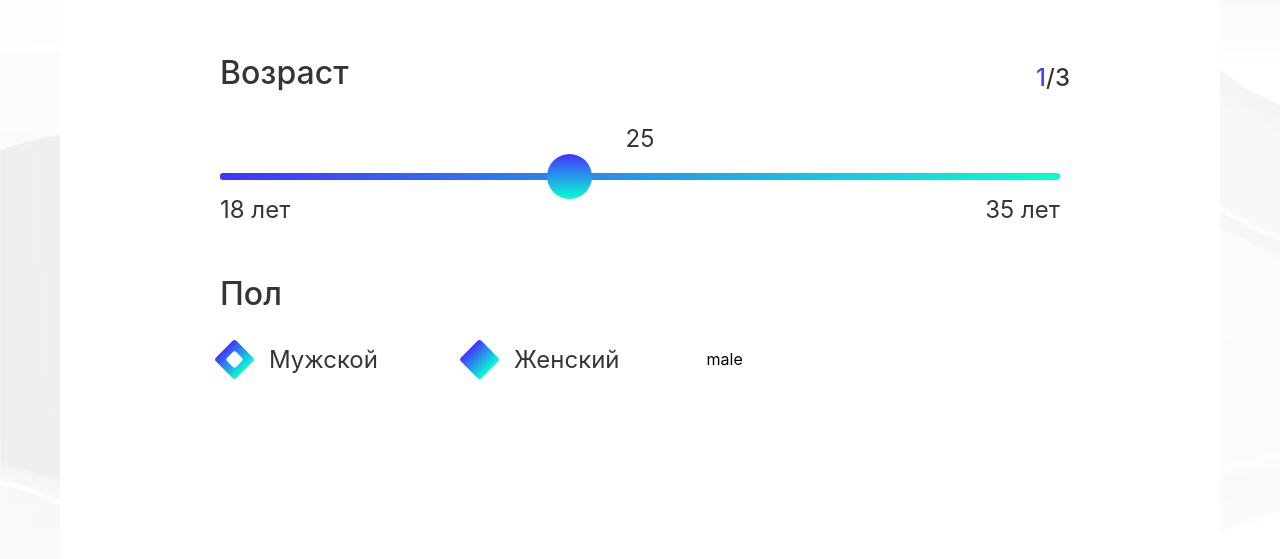
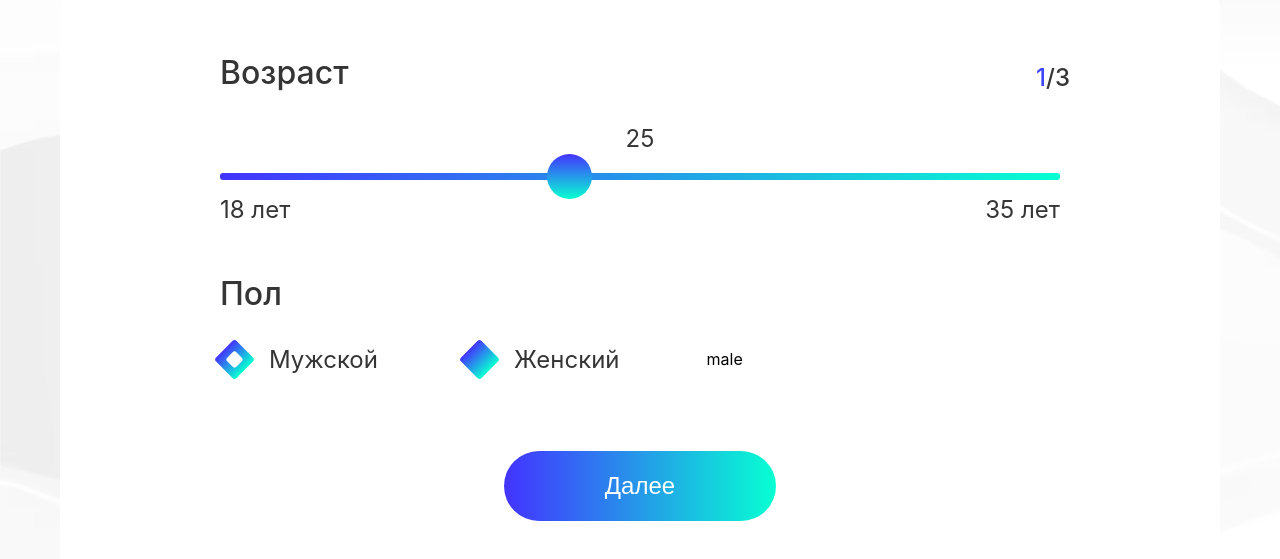
Before and after one commit to Aleksandr-Glebik/lead-pro-group-test-task, a React (Create React App) app: page / in a window 1280 px wide. Shown: the part 105-664 px from the top of the page. Built offline with nearby package versions, Linux system fonts and the light colour scheme.

Commit message:
feat: add comp Button

```diff
--- a/package.json
+++ b/package.json
@@ -10,6 +10,7 @@
     "@types/node": "^16.18.53",
     "@types/react": "^18.2.22",
     "@types/react-dom": "^18.2.7",
+    "clsx": "^2.0.0",
     "react": "^18.2.0",
     "react-dom": "^18.2.0",
     "react-scripts": "5.0.1",
--- a/src/components/FormContainer/FormContainer.tsx
+++ b/src/components/FormContainer/FormContainer.tsx
@@ -1,4 +1,5 @@
 import InputContainer from '../InputContainer/InputContainer'
+import Button from '../UI/Button/Button'
 import styles from './FormContainer.module.css'
 
 const FormContainer = () => {
@@ -9,6 +10,7 @@ const FormContainer = () => {
       </div>
       <InputContainer label='Возраст' type='range'/>
       <InputContainer label={'Пол'} type='radio'/>
+      <Button className='forward'>Далее</Button>
     </form>
   )
 }
--- /dev/null
+++ b/src/components/UI/Button/Button.module.css
@@ -0,0 +1,67 @@
+.container {
+    align-self: center;
+    margin-top: 27px;
+
+    display: flex;
+    justify-content: center;
+    align-items: center;
+    width: 272px;
+    height: 70px;
+    border-radius: 100px;
+    background: linear-gradient(to left, #4333FF, #07FFD2);
+    padding: 2px;
+    z-index: 1;
+
+    -webkit-transition: all 0.5s ease-in-out;
+    -moz-transition: all 0.5s ease-in-out;
+    -o-transition: all 0.5s ease-in-out;
+    transition: all 0.5s ease-in-out;
+}
+
+.container:hover {
+    background: linear-gradient(to right, #4333FF, #07FFD2);
+}
+
+.hide {
+    background: transparent;
+    padding: 0;
+}
+
+.btn {
+    border: none;
+    background: transparent;
+    cursor: pointer;
+
+    font-size: 24px;
+    font-weight: 500;
+
+    display: flex;
+    justify-content: center;
+    align-items: center;
+}
+
+.forward {
+    width: 272px;
+    height: 70px;
+    border-radius: 100px;
+    color: #FFFFFF;
+    background: linear-gradient(to right, #4333FF, #07FFD2);
+
+    -webkit-transition: background-color 0.5s ease-in-out;
+    -moz-transition: background-color 0.5s ease-in-out;
+    -o-transition: background-color 0.5s ease-in-out;
+    transition: background-color 0.5s ease-in-out;
+}
+
+.forward:hover {
+    background: linear-gradient(to right, #7E73FF, #07FFD2);
+}
+
+.back {
+    color: #353535;
+    background: #FFFFFF;
+    width: 100%;
+    height: 100%;
+    border-radius: 100px;
+    z-index: 10;
+}
--- /dev/null
+++ b/src/components/UI/Button/Button.tsx
@@ -0,0 +1,35 @@
+
+import React from 'react'
+import styles from './Button.module.css'
+import clsx from 'clsx'
+
+interface IButton {
+    children: React.ReactNode
+    className?: string
+}
+
+const Button: React.FC<IButton> = ({ children, className }) => {
+  const btnClickHandler = (event: React.MouseEvent<HTMLElement>) => {
+    event.preventDefault()
+    console.log('click btn')
+  }
+
+  return (
+    <div className={clsx(
+      styles.container,
+      className === 'forward' ? styles.hide : ''
+    )}>
+      <button
+        className={clsx(
+          styles.btn,
+          className === 'forward' ? styles.forward : styles.back,
+        )}
+        onClick={btnClickHandler}
+      >
+          { children }
+      </button>
+    </div>
+  )
+}
+
+export default Button
--- a/src/components/UI/inputs/InputRadio/InputRadio.tsx
+++ b/src/components/UI/inputs/InputRadio/InputRadio.tsx
@@ -18,6 +18,7 @@ const InputRadio = () => {
                 value='male'
                 className={styles.container__input}
                 checked={sex === 'male'}
+                onChange={inputHandler}
             />
             <label htmlFor="male" className={styles.container__label}>
                 Мужской
@@ -31,6 +32,7 @@ const InputRadio = () => {
                 value='female'
                 className={styles.container__input}
                 checked={sex === 'female'}
+                onChange={inputHandler}
             />
             <label htmlFor="female" className={styles.container__label}>
                 Женский
```
Also changed, not shown: 1 other file (tests, documents, lock files or other folders).
